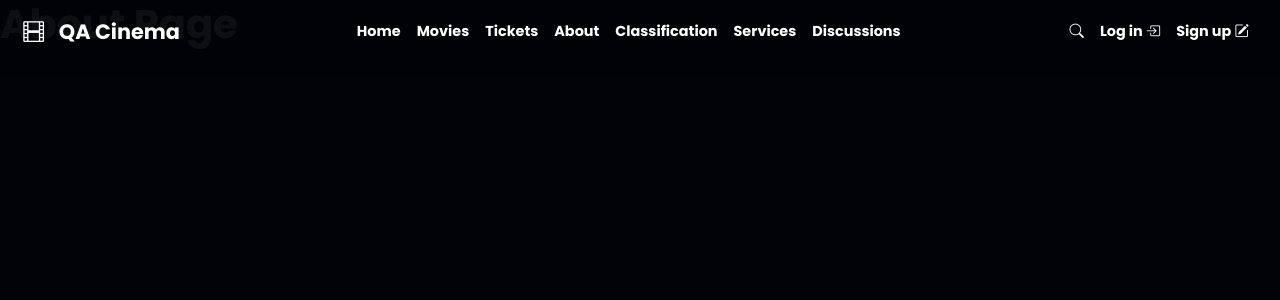
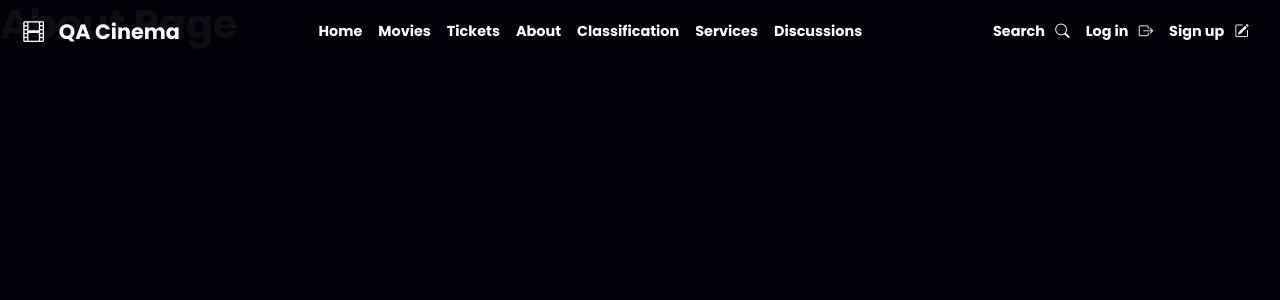
Before and after one commit to fkia413/CodeBusters, a Flask app: page /about in a window 1280 px wide. Shown: the top 300 px of the page. Run offline with Flask 3, Linux system fonts and the light colour scheme; parts of the project's set-up code (start-up, migrations or seed data) failed here and were passed over.

Commit message:
RN: refactored top-right menu icons

```diff
--- a/application/templates/layout.html
+++ b/application/templates/layout.html
@@ -108,37 +108,58 @@
 							</li>
 						</ul>
 						<br />
-						<ul class="navbar-nav align-items-center">
-							<a
-							href="{{url_for('search')}}"
-							class="nav-link"><i class="bi bi-search"></i></a>
+						<ul
+							class="navbar-nav align-items-end d-flex top-right-navbar"
+						>
+							<li class="nav-item">
+								<a
+									href="{{url_for('search')}}"
+									class="nav-link"
+								>
+									Search
+									<i
+										class="bi bi-search"
+										style="margin-left: 0.5em"
+									></i
+								></a>
+							</li>
 
 							{% if current_user.is_authenticated %}
 							<!-- TODO: Change and reference account icon -->
-							<li class="nav-item login-item">
+							<li class="nav-item">
 								<a
 									href="{{url_for('account')}}"
 									class="nav-link"
 								>
 									Account
-									<i class="bi bi-box-arrow-in-right"></i>
+									<i
+										class="bi bi-person-circle"
+										style="margin-left: 0.5em"
+									></i>
 								</a>
 							</li>
 							<!-- TODO: Change and reference logout icon -->
-							<li class="nav-item signup-item">
+							<li class="nav-item">
 								<a
 									href="{{url_for('logout')}}"
 									class="nav-link"
 								>
-									Logout <i class="bi bi-pencil-square"></i
-								></a>
+									Logout
+									<i
+										class="bi bi-box-arrow-left"
+										style="margin-left: 0.5em"
+									></i>
+								</a>
 							</li>
 							{% else %}
 							<!-- https://icons.getbootstrap.com/icons/box-arrow-in-right/ -->
 							<li class="nav-item login-item">
 								<a href="{{url_for('login')}}" class="nav-link">
 									Log in
-									<i class="bi bi-box-arrow-in-right"></i>
+									<i
+										class="bi bi-box-arrow-right"
+										style="margin-left: 0.5em"
+									></i>
 								</a>
 							</li>
 							<!-- https://icons.getbootstrap.com/icons/pencil-square/ -->
@@ -147,20 +168,16 @@
 									href="{{url_for('register')}}"
 									class="nav-link"
 								>
-									Sign up <i class="bi bi-pencil-square"></i
+									Sign up
+									<i
+										class="bi bi-pencil-square"
+										style="margin-left: 0.5em"
+									></i
 								></a>
 							</li>
 							{% endif %}
 						</ul>
 					</div>
-					<!--
-                    <div class="searchbar">
-                    <form class = "searchform" method="post" action="{{url_for('search')}}" >
-                        {{ form.hidden_tag() }}
-                        <input type="text" placeholder="Search.." , name="searched">
-                        <button class="btn" type="submit", name="submit">Search</button>
-                    </form>
-                    </div> -->
 				</div>
 			</nav>
 		</header>
```
Also changed, not shown: application/static/css/stylesheet.css (line endings or trailing spaces).
